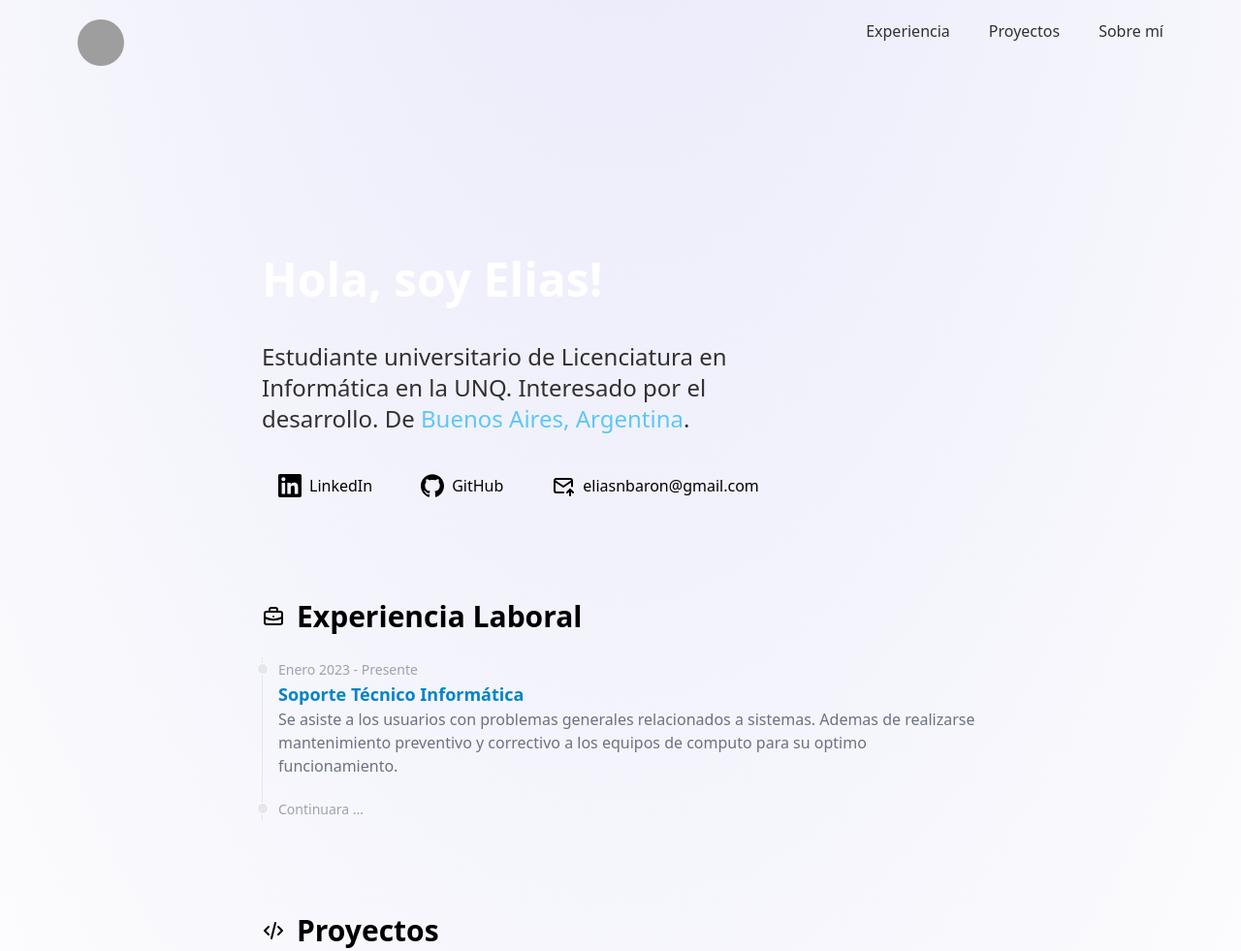
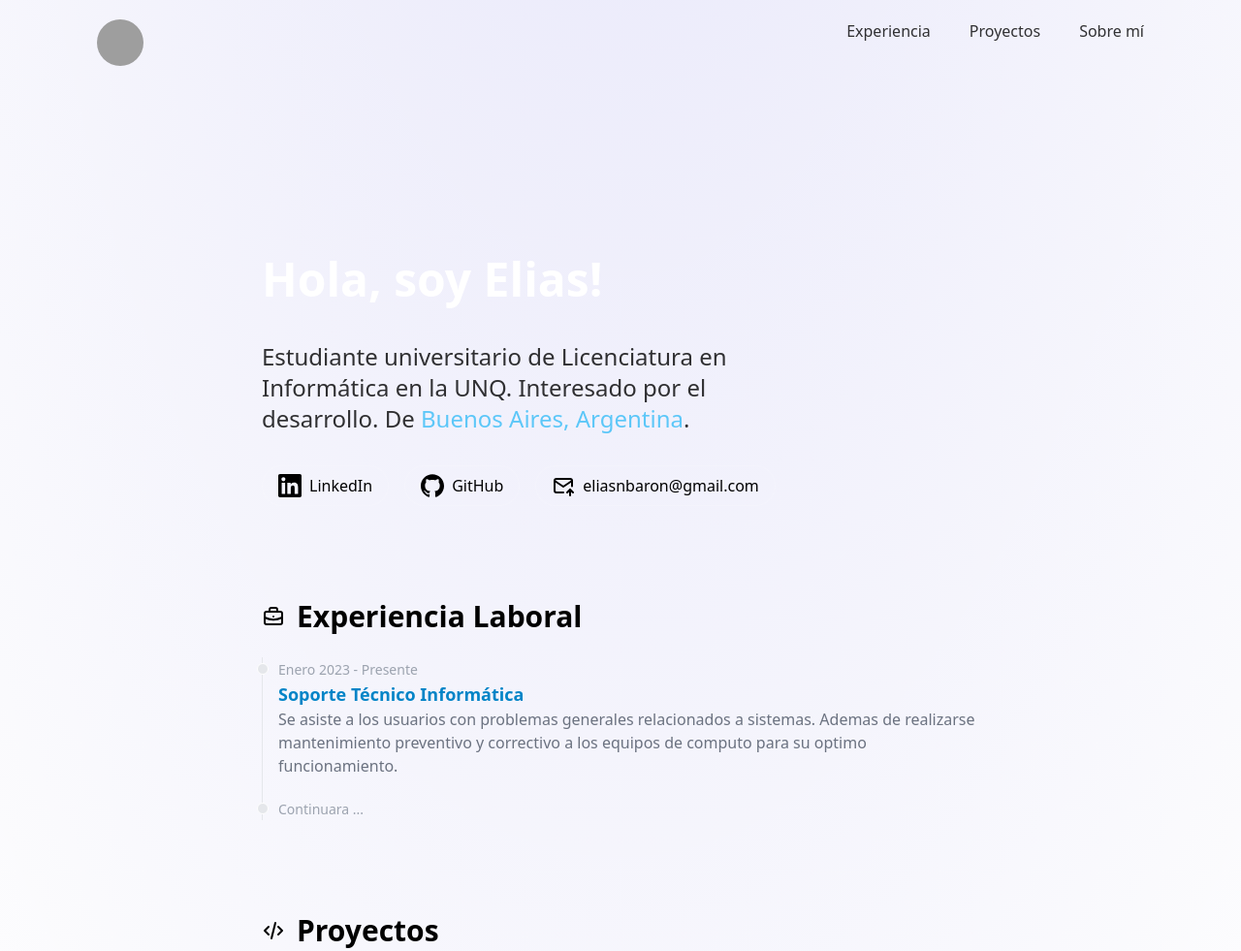
Before and after one commit to EliasBaron/portfolio, an Astro site: page / in a window 1280 px wide. Shown: the top 981 px of the page at 97% size. Built offline with nearby package versions, Linux system fonts and the light colour scheme; Astro itself is replaced by a stand-in of ours; grey boxes are pictures that could not be loaded.

Commit message:
paddind in header

```diff
--- a/src/components/Header.astro
+++ b/src/components/Header.astro
@@ -2,7 +2,7 @@
 import EliasIMG from "../img/elias.jpg";
 ---
 
-<header class="flex justify-between item-center py-5 w-full xl:w-[1120px] mx-auto">
+<header class="flex justify-between item-center py-5 px-5 w-full xl:w-[1120px] mx-auto">
 
   <img class="size-12 rounded-full" src="https://encrypted-tbn0.gstatic.com/images?q=tbn:ANd9GcSGiSTcTya8RFkGJxYekdykvrmAB8386Pvm-KPOluSYol5DmrslcgFzAyiCQOfL2Z58g_s" alt="my photo" />
 
```
